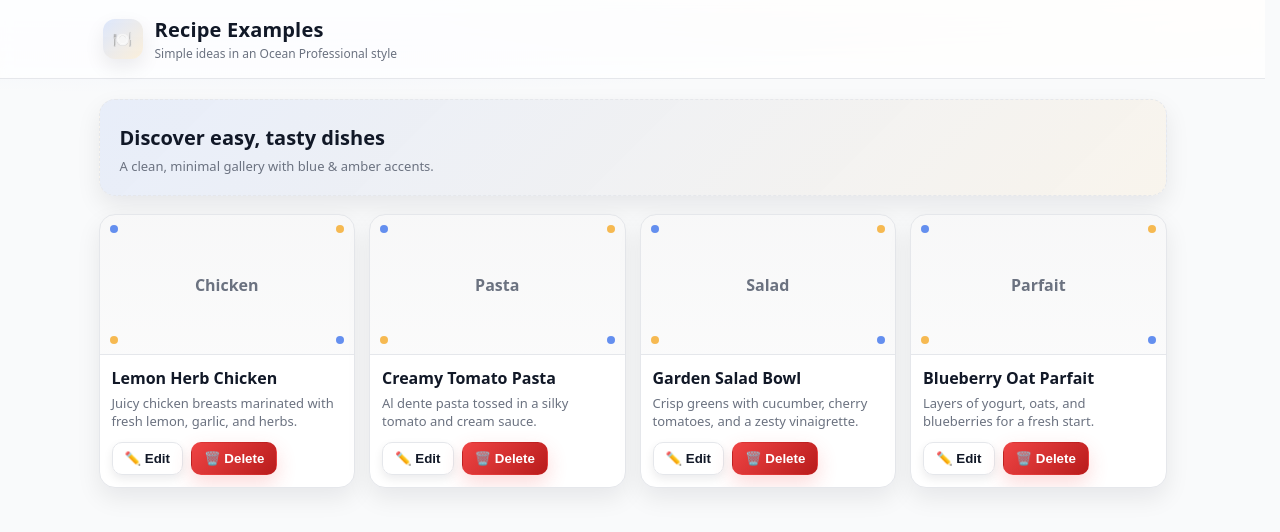
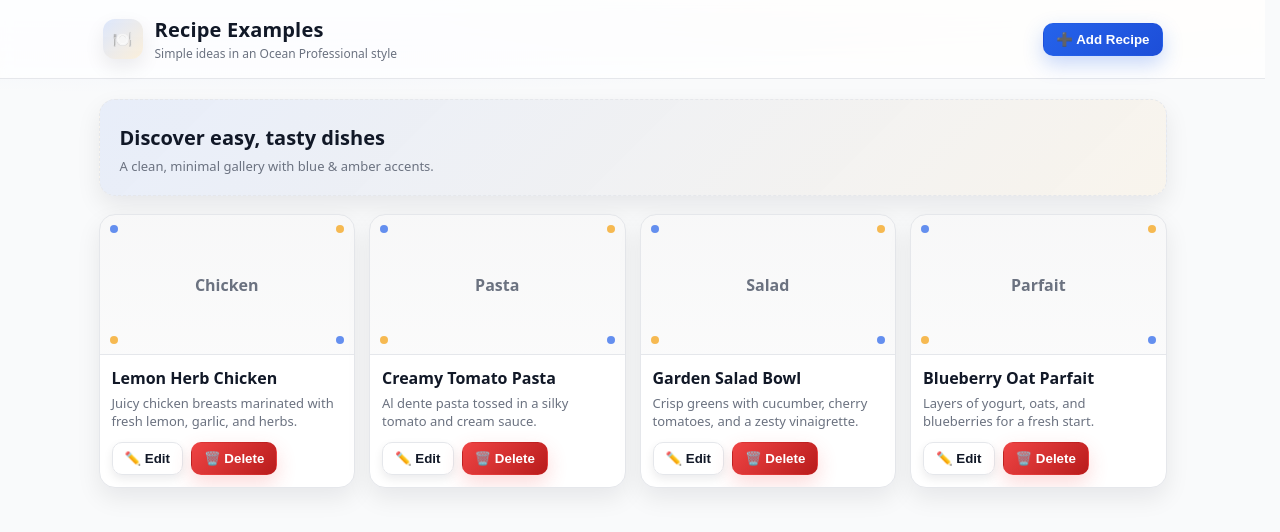
Before and after one commit to kavia-common/cooking-to-do-list-manager-1-10, a React (Create React App) app in the folder app_frontend/: page / in a window 1280 px wide. Shown: the top 532 px of the page. Built offline with nearby package versions, Linux system fonts and the light colour scheme; the HTML template or start-up script is replaced by a standard one.

Commit message:
CheckPoint - cmc2986b72

```diff
--- a/app_frontend/src/App.js
+++ b/app_frontend/src/App.js
@@ -51,6 +51,7 @@ function App() {
   const [editing, setEditing] = useState(null); // recipe object being edited
   const [tempName, setTempName] = useState('');
   const [tempDesc, setTempDesc] = useState('');
+  const [showAddRecipe, setShowAddRecipe] = useState(false); // placeholder modal toggle
 
   // Apply Ocean Professional variables and set page title
   useEffect(() => {
@@ -93,6 +94,17 @@ function App() {
           <div className="brand-text">
             <h1>Recipe Examples</h1>
             <p className="subtitle">Simple ideas in an Ocean Professional style</p>
+          </div>
+          <div style={{ marginLeft: 'auto' }}>
+            <button
+              type="button"
+              className="btn primary"
+              aria-label="Add Recipe"
+              title="Add Recipe"
+              onClick={() => setShowAddRecipe(true)}
+            >
+              ➕ Add Recipe
+            </button>
           </div>
         </div>
       </header>
@@ -175,6 +187,41 @@ function App() {
           </div>
         </div>
       )}
+
+      {showAddRecipe && (
+        <div className="modal-overlay" role="dialog" aria-modal="true" aria-label="Add recipe (placeholder)">
+          <div className="modal">
+            <div className="modal-header">
+              <h3>Add Recipe</h3>
+              <button className="icon-btn" onClick={() => setShowAddRecipe(false)} aria-label="Close">✕</button>
+            </div>
+            <div className="modal-body">
+              <p style={{ margin: 0, color: 'var(--color-muted)' }}>
+                This feature is under development. Soon you’ll be able to add new recipes here.
+              </p>
+              <div className="modal-actions">
+                <button
+                  type="button"
+                  className="btn"
+                  onClick={() => {
+                    setShowAddRecipe(false);
+                    alert('Add Recipe: Coming soon!'); // extra explicit notification
+                  }}
+                >
+                  OK
+                </button>
+                <button
+                  type="button"
+                  className="btn primary"
+                  onClick={() => setShowAddRecipe(false)}
+                >
+                  Got it
+                </button>
+              </div>
+            </div>
+          </div>
+        </div>
+      )}
     </div>
   );
 }
```
Also changed, not shown: 2 other files (tests, documents, lock files or other folders).
